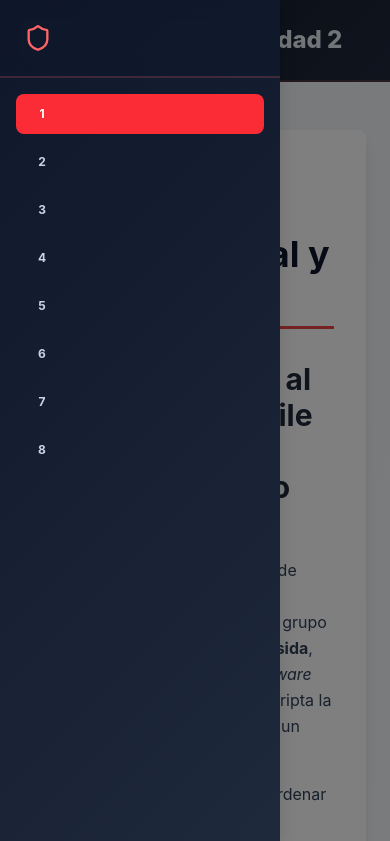
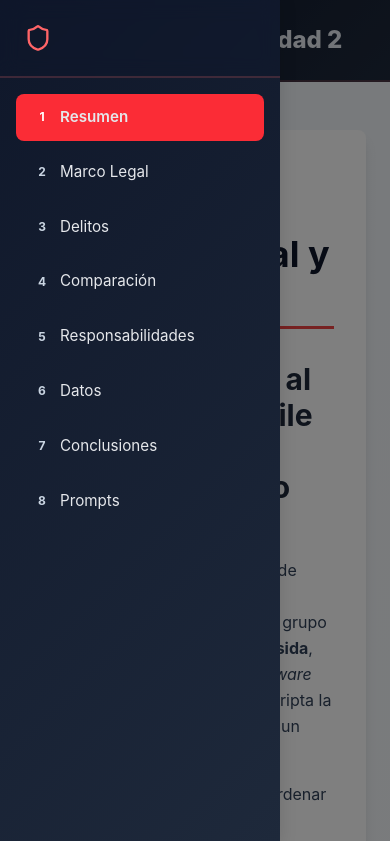
Before and after one commit to k-chahuan/informe_karcha, a React (Vite) app: page / in a window 390 px wide. Shown: the top 841 px of the page. Built offline with nearby package versions, Linux system fonts and the light colour scheme.

Commit message:
Mejoras de compatibilidad en dispositivos moviles

```diff
--- a/src/components/DocumentationApp.css
+++ b/src/components/DocumentationApp.css
@@ -74,6 +74,13 @@
 
   .hidden-mobile {
     display: none;
+  }
+
+  /* Mostrar etiquetas de navegación en móvil */
+  .nav-label {
+    display: inline-block;
+    color: #e5e7eb;
+    font-size: 0.95rem;
   }
 
   .menu-toggle {
--- a/src/components/DocumentationApp.jsx
+++ b/src/components/DocumentationApp.jsx
@@ -69,9 +69,9 @@ export default function DocumentationApp() {
                   : 'text-slate-300 hover:bg-slate-800 hover:text-white'
               }`}
             >
-              <span className="flex items-center gap-2">
+                <span className="flex items-center gap-2">
                 <span className="text-xs font-bold w-5 text-center">{doc.order}</span>
-                <span className="hidden-mobile">{doc.name}</span>
+                <span className="nav-label">{doc.name}</span>
               </span>
             </button>
           ))}
```
